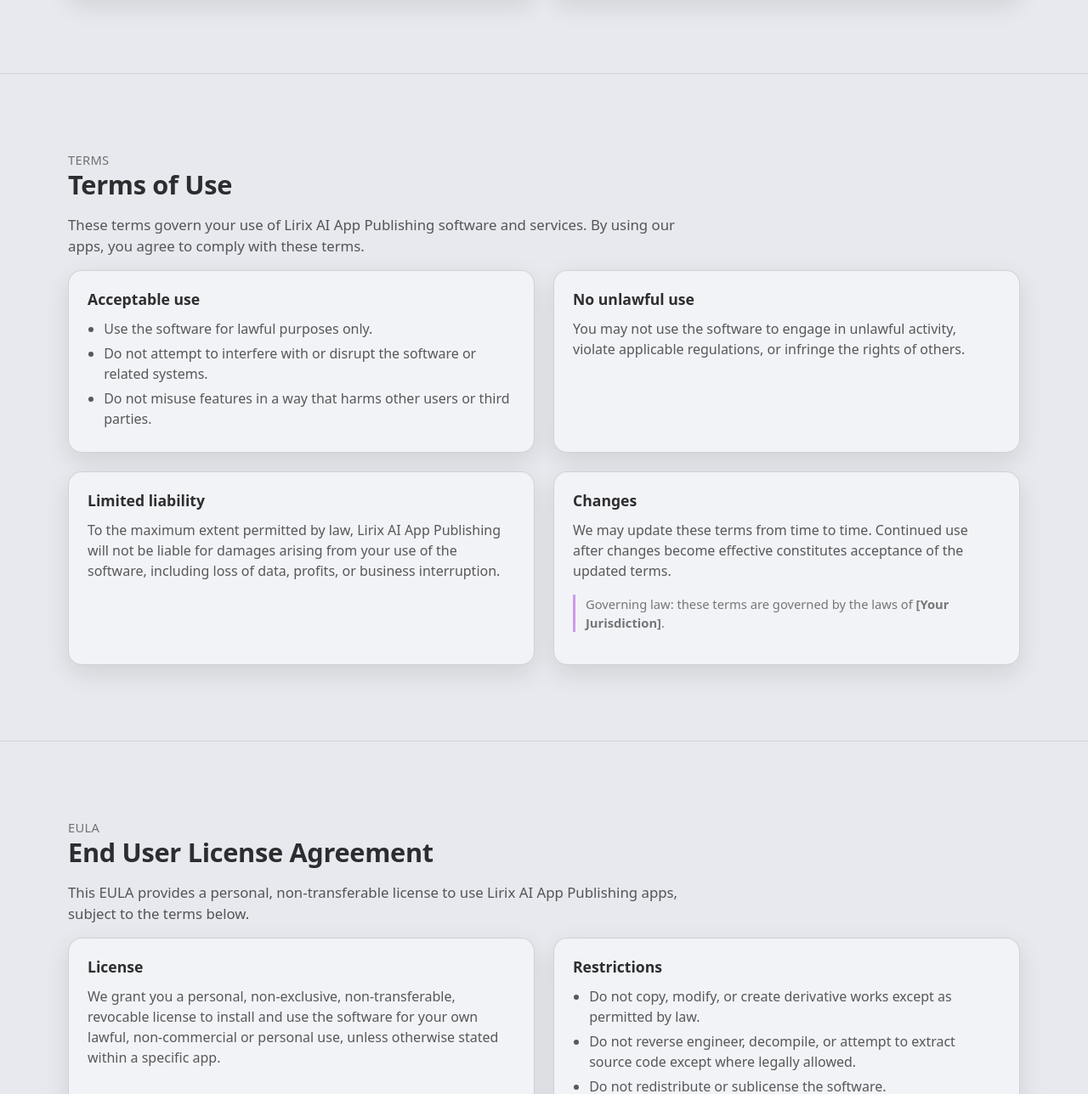
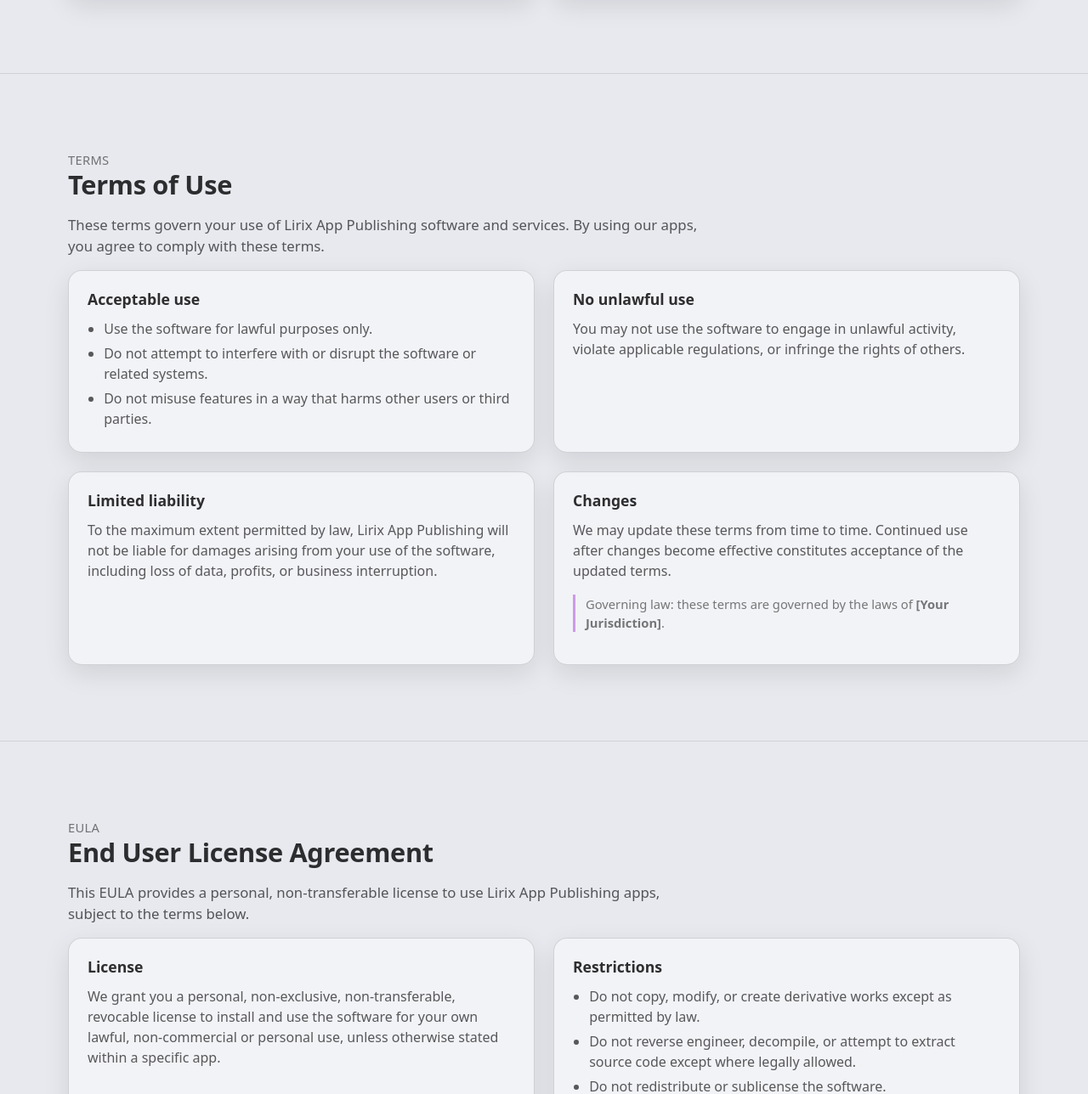
Before and after one commit to lirix-ai/github.io, a plain HTML site: page index.html in a window 1280 px wide. Shown: the part 3922-5210 px from the top of the page at 85% size. Drawn offline with Linux system fonts and the light colour scheme.

Commit message:
Update title and references to 'Lirix App'

```diff
--- a/index.html
+++ b/index.html
@@ -4,7 +4,7 @@
   <meta charset="utf-8" />
   <meta name="viewport" content="width=device-width, initial-scale=1" />
   <meta name="color-scheme" content="light dark" />
-  <title>Lirix AI App Publishing</title>
+  <title>Lirix App Publishing</title>
 
   <!--
     Single-file site
@@ -1100,7 +1100,7 @@
         <div class="kicker">Terms</div>
         <h2 id="terms-title">Terms of Use</h2>
         <p class="lead">
-          These terms govern your use of Lirix AI App Publishing software and services. By using our apps, you agree to
+          These terms govern your use of Lirix App Publishing software and services. By using our apps, you agree to
           comply with these terms.
         </p>
 
@@ -1125,7 +1125,7 @@
           <div class="card">
             <h3>Limited liability</h3>
             <p>
-              To the maximum extent permitted by law, Lirix AI App Publishing will not be liable for damages arising from
+              To the maximum extent permitted by law, Lirix App Publishing will not be liable for damages arising from
               your use of the software, including loss of data, profits, or business interruption.
             </p>
           </div>
@@ -1152,7 +1152,7 @@
         <div class="kicker">EULA</div>
         <h2 id="eula-title">End User License Agreement</h2>
         <p class="lead">
-          This EULA provides a personal, non-transferable license to use Lirix AI App Publishing apps, subject to the
+          This EULA provides a personal, non-transferable license to use Lirix App Publishing apps, subject to the
           terms below.
         </p>
 
```
